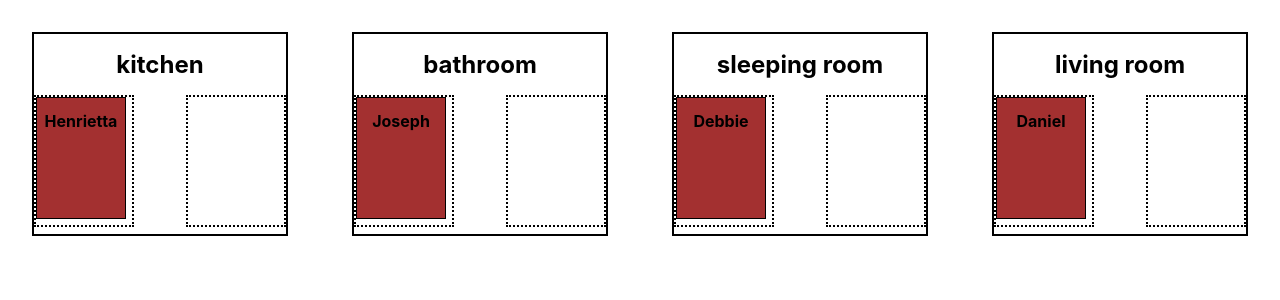
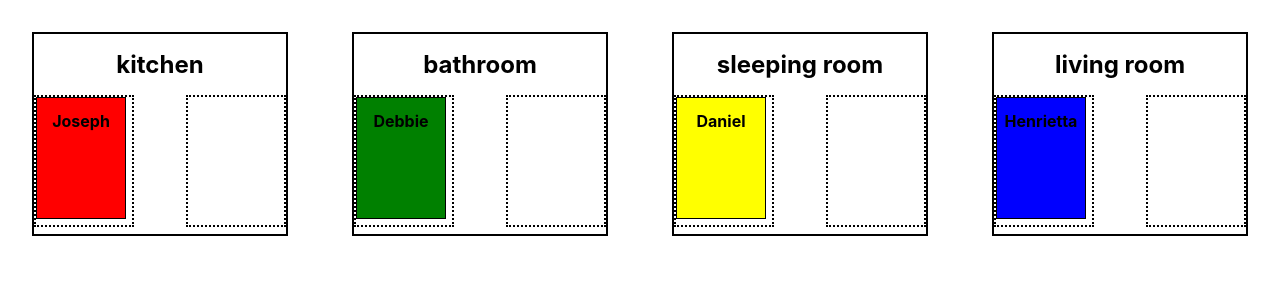
Before and after one commit to hangingpulse/9rooms, a React (Create React App) app: page / in a window 1280 px wide. Shown: the top 300 px of the page. Built offline with nearby package versions, Linux system fonts and the light colour scheme.

Commit message:
make drag-and-drop work

```diff
--- a/src/components/Character.js
+++ b/src/components/Character.js
@@ -1,31 +1,37 @@
-import React from 'react'
-import { useDrag } from 'react-dnd'
-import './Character.css'
-import {ItemTypes} from '../utils/ItemTypes'
-import characters from '../gamedata/characters'
+import React from "react";
+import { useDrag } from "react-dnd";
+import "./Character.css";
+import { ItemTypes } from "../utils/ItemTypes";
+import characters from "../gamedata/characters";
 
-function Character({characterId}) {
+function Character({ characterName }) {
+    const currentCharacter = characters.find(
+        (character) => character.name === characterName
+    );
 
-    const [{ isDragging}, drag] = useDrag(() => ({
+    const [{ isDragging }, drag] = useDrag(() => ({
         type: ItemTypes.CHARACTER,
         item: {
-            character: characterId,
+            character: characterName,
         },
-        collect: monitor => ({
-            isDragging: !!monitor.isDragging()
-        })
-    }))
+        collect: (monitor) => ({
+            isDragging: !!monitor.isDragging(),
+        }),
+    }));
 
-    const currentCharacter = characters.find(character => character.index === characterId)
+    const characterStyle = {
+        backgroundColor: currentCharacter.color,
+    };
 
     return (
         <div
-        className={isDragging? 'character character--drag':'character'}
-        ref={drag}
+            className={isDragging ? "character character--drag" : "character"}
+            ref={drag}
+            style={characterStyle}
         >
             <h2 className="character__name">{currentCharacter.name}</h2>
         </div>
-    )
+    );
 }
 
-export default Character
+export default Character;
--- a/src/components/Grid.js
+++ b/src/components/Grid.js
@@ -1,29 +1,18 @@
-import React from 'react'
-import Room from './Room'
-import './Grid.css'
-import useGame from '../hooks/useGame'
-import rooms from '../gamedata/rooms'
+import React from "react";
+import Room from "./Room";
+import "./Grid.css";
+import rooms from "../gamedata/rooms";
 
 function Grid() {
-
-    const [gameState, changeRoom] = useGame()
-    console.log(gameState)
-
     return (
         <div className="Grid">
-
             <div className="row row--1">
-                {rooms.map(((room) =>  <Room
-                key={room.id}
-                room={room}
-                changeRoom={changeRoom}
-                characters={gameState.rooms[room.id]}
-                /> ))}
+                {rooms.map((room) => (
+                    <Room key={room.id} room={room} />
+                ))}
             </div>
-
         </div>
-    )
-
+    );
 }
 
-export default Grid
+export default Grid;
--- a/src/components/Room.css
+++ b/src/components/Room.css
@@ -15,7 +15,7 @@
     align-items: center;
 }
 
-.room__slot1, .room_slot2 {
+.RoomSlot {
     width: 6rem;
     height: 8rem;
     border: 2px dotted black;
--- a/src/components/Room.js
+++ b/src/components/Room.js
@@ -1,39 +1,17 @@
-import React from 'react'
-import { useDrop } from 'react-dnd'
-import { ItemTypes } from '../utils/ItemTypes'
-import Character from './Character'
-import './Room.css'
+import React from "react";
+import "./Room.css";
+import RoomSlot from "./RoomSlot";
 
-
-function Room({room, characters, changeRoom}) {
-
-    const [{isOver}, drop] = useDrop({
-        accept: ItemTypes.CHARACTER,
-        drop: ({character}) => {
-            console.log(character)
-            changeRoom(room.id, character)
-        },
-        collect: monitor => ({
-            isOver: !!monitor.isOver(),
-        })
-    })
-
-
+function Room({ room }) {
     return (
-        <div className="room" ref={drop}>
+        <div className="room">
             <h1 className="room__title">{room.name}</h1>
-                <div className="room__area"
-                    style={isOver? {backgroundColor: 'yellow'}: {}}
-                >
-                <div className="room__slot1">
-                    {characters.slot1 && <Character characterId={characters.slot1} changeRoom={changeRoom} />}
-                </div>
-                <div className="room_slot2">
-                    {characters.slot2 && <Character characterId={characters.slot2} changeRoom={changeRoom} />}
-                </div>
+            <div className="room__area">
+                <RoomSlot currentSlot={room.slots[0]} />
+                <RoomSlot currentSlot={room.slots[1]} />
             </div>
         </div>
-    )
+    );
 }
 
-export default Room
+export default Room;
--- /dev/null
+++ b/src/components/RoomSlot.js
@@ -0,0 +1,39 @@
+import React, { useContext } from "react";
+import Character from "./Character";
+import { useDrop } from "react-dnd";
+import { gameStore } from "../provider/GameProvider";
+import { ItemTypes } from "../utils/ItemTypes";
+
+function RoomSlot({ currentSlot }) {
+    const { gameState, changeRoom } = useContext(gameStore);
+
+    const [{ isOver }, drop] = useDrop({
+        accept: ItemTypes.CHARACTER,
+        drop: ({ character }) => {
+            changeRoom(currentSlot.id, character);
+        },
+        collect: (monitor) => ({
+            isOver: !!monitor.isOver(),
+        }),
+    });
+
+    const slots1 = gameState.rooms.map((room) => room.slots[0]);
+    const slots2 = gameState.rooms.map((room) => room.slots[1]);
+    const slots = [...slots1, ...slots2];
+
+    const selectedSlot = slots.find((slot) => slot.id === currentSlot.id);
+
+    return (
+        <div
+            className="RoomSlot"
+            ref={drop}
+            style={isOver ? { backgroundColor: "yellow" } : {}}
+        >
+            {selectedSlot.character && (
+                <Character characterName={selectedSlot.character} />
+            )}
+        </div>
+    );
+}
+
+export default RoomSlot;
--- a/src/gamedata/rooms.js
+++ b/src/gamedata/rooms.js
@@ -1,20 +1,52 @@
 const rooms = [
     {
-        id: 0,
-        name: 'kitchen',
+        id: "kitchen",
+        name: "kitchen",
+        slots: [
+            {
+                id: "kitchen-1",
+            },
+            {
+                id: "kitchen-2",
+            },
+        ],
     },
     {
-        id: 1,
-        name: 'bathroom',
+        id: "bathroom",
+        name: "bathroom",
+        slots: [
+            {
+                id: "bathroom-1",
+            },
+            {
+                id: "bathroom-2",
+            },
+        ],
     },
     {
-        id: 2,
-        name: 'sleeping room',
+        id: "sleeping-room",
+        name: "sleeping room",
+        slots: [
+            {
+                id: "sleeping-room-1",
+            },
+            {
+                id: "sleeping-room-2",
+            },
+        ],
     },
     {
-        id: 3,
-        name: 'living room',
-    }
-]
+        id: "living-room",
+        name: "living room",
+        slots: [
+            {
+                id: "living-room-1",
+            },
+            {
+                id: "living-room-2",
+            },
+        ],
+    },
+];
 
-export default rooms
+export default rooms;
--- a/src/hooks/useGame.js
+++ /dev/null
@@ -1,86 +0,0 @@
-import { useReducer } from 'react'
-
-function useGame() {
-
-    const initialState = {
-        rooms: [
-            {
-                slot1: 4,
-                slot2: null,
-            },
-            {
-                slot1: 1,
-                slot2: null,
-            },
-            {
-                slot1: 2,
-                slot2: null,
-            },
-            {
-                slot1: 3,
-                slot2: null,
-            }
-        ]
-    }
-
-    const reducer = (state, action) => {
-        switch (action.type) {
-            case 'new game':
-                return initialState
-            case 'change room':
-                return {...state, rooms: [...action.payload]}
-            default:
-                return state
-        }
-    }
-
-    const [state, dispatch] = useReducer(reducer, initialState)
-
-    // ************** Change Room Function ***************
-
-    const changeRoom = (newRoom, droppedCharacter) => {
-        const updatedRooms = state.rooms.map((room, index) => {
-            if (newRoom === index) { //check the different Slots. If there is no character in slot 1, the new character is always added there
-                if (!room.slot1) {
-                    const newRoom = {
-                        ...room,
-                        slot1: droppedCharacter
-                    }
-                    return newRoom
-                }
-                if (!room.slot2) {
-                    const newRoom = {
-                        ...room,
-                        slot2: droppedCharacter
-                    }
-                    return newRoom
-                }
-                return room
-            } else {
-                console.log(room, droppedCharacter)
-                if (room.slot1 === droppedCharacter) {
-                    const oldRoom = {
-                        ...room,
-                        slot1: null,
-                    }
-                    return oldRoom
-                }
-                if (room.slot2 === droppedCharacter) {
-                    const oldRoom = {
-                        ...room,
-                        slot2: null
-                    }
-                    return oldRoom
-                }
-                return room
-            }
-        })
-        dispatch({type: 'change room', payload: updatedRooms})
-    }
-
-
-
-    return [state, changeRoom]
-}
-
-export default useGame
--- /dev/null
+++ b/src/provider/GameProvider.js
@@ -0,0 +1,123 @@
+import { createContext, useReducer } from "react";
+
+const initialState = {
+    rooms: [
+        {
+            id: "kitchen",
+            slots: [
+                {
+                    id: "kitchen-1",
+                    character: "Joseph",
+                },
+                {
+                    id: "kitchen-2",
+                    character: "",
+                },
+            ],
+        },
+        {
+            id: "bathroom",
+            slots: [
+                {
+                    id: "bathroom-1",
+                    character: "Debbie",
+                },
+                {
+                    id: "bathroom-2",
+                    character: "",
+                },
+            ],
+        },
+        {
+            id: "sleeping-room",
+            slots: [
+                {
+                    id: "sleeping-room-1",
+                    character: "Daniel",
+                },
+                {
+                    id: "sleeping-room-2",
+                    character: "",
+                },
+            ],
+        },
+        {
+            id: "living-room",
+            slots: [
+                {
+                    id: "living-room-1",
+                    character: "Henrietta",
+                },
+                {
+                    id: "living-room-2",
+                    character: "",
+                },
+            ],
+        },
+    ],
+};
+
+const gameStore = createContext(initialState);
+const { Provider } = gameStore;
+
+function GameProvider({ children }) {
+    const reducer = (state, action) => {
+        switch (action.type) {
+            case "new game":
+                return initialState;
+            case "change room":
+                return { ...state, rooms: [...action.payload] };
+            default:
+                return state;
+        }
+    };
+
+    const [gameState, dispatch] = useReducer(reducer, initialState);
+
+    // ************** Change Room Function ***************
+
+    const changeRoom = (newSlot, droppedCharacter) => {
+        // Put all current slots together in one array for simpler manipulation
+        const slots1 = gameState.rooms.map((room) => room.slots[0]);
+        const slots2 = gameState.rooms.map((room) => room.slots[1]);
+        const slots = [...slots1, ...slots2];
+
+        const updatedSlots = slots.map((slot) => {
+            // Check which is the right slot and if it is currently empty. Drop the character here.
+            if (slot.id === newSlot && !slot.character.length) {
+                return {
+                    ...slot,
+                    character: droppedCharacter,
+                };
+                // Delete the character from his former slot
+            } else if (
+                slot.character === droppedCharacter &&
+                slot.character !== droppedCharacter
+            ) {
+                return {
+                    ...slot,
+                    character: "",
+                };
+                // otherwise just return the slot as it was
+            } else {
+                return slot;
+            }
+        });
+
+        const updatedRooms = gameState.rooms.map((room) => {
+            const filteredSlots = updatedSlots.filter(
+                (slot) =>
+                    room.slots[0].id === slot.id || room.slots[1].id === slot.id
+            );
+            return {
+                ...room,
+                slots: filteredSlots,
+            };
+        });
+        dispatch({ type: "change room", payload: updatedRooms });
+    };
+
+    return <Provider value={{ gameState, changeRoom }}>{children}</Provider>;
+}
+
+export { gameStore, GameProvider };
```
Also changed, not shown: src/App.js (+8 -5 lines), 1 other file (tests, documents, lock files or other folders).
